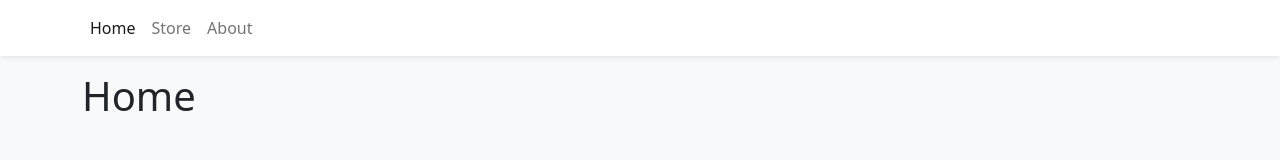
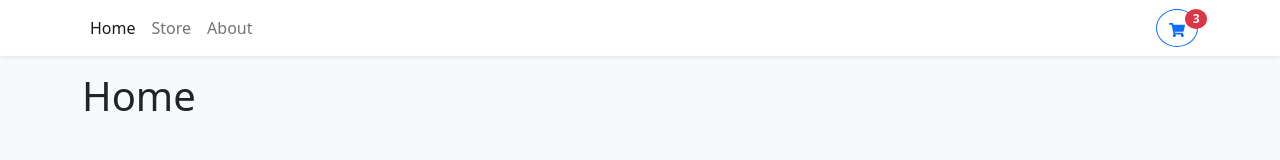
Before and after one commit to ZahraBahmanpour/react-typescript-tutorial, a React (Create React App) app: page / in a window 1280 px wide. Shown: the top 160 px of the page. Built offline with nearby package versions, Linux system fonts and the light colour scheme.

Commit message:
7 - add shopping cart icon to nav bar

```diff
--- a/package.json
+++ b/package.json
@@ -14,6 +14,7 @@
     "react": "^18.2.0",
     "react-bootstrap": "^2.4.0",
     "react-dom": "^18.2.0",
+    "react-icons": "^4.4.0",
     "react-router-dom": "^6.3.0",
     "react-scripts": "5.0.1",
     "typescript": "^4.7.4",
--- a/src/components/Navbar.tsx
+++ b/src/components/Navbar.tsx
@@ -1,5 +1,13 @@
-import { Container, Nav, Navbar as NavbarBs } from "react-bootstrap";
+import {
+  Badge,
+  Button,
+  Container,
+  Nav,
+  Navbar as NavbarBs,
+} from "react-bootstrap";
 import { NavLink } from "react-router-dom";
+import { FaShoppingCart } from "react-icons/fa";
+
 export default function Navbar() {
   return (
     <NavbarBs className="bg-white shadow-sm mb-3">
@@ -15,6 +23,15 @@ export default function Navbar() {
             About
           </Nav.Link>
         </Nav>
+        <Button
+          className="rounded-circle position-relative"
+          variant="outline-primary"
+        >
+          <FaShoppingCart />
+          <Badge className="rounded-circle bg-danger position-absolute">
+            3
+          </Badge>
+        </Button>
       </Container>
     </NavbarBs>
   );
```
Also changed, not shown: 1 other file (tests, documents, lock files or other folders).
